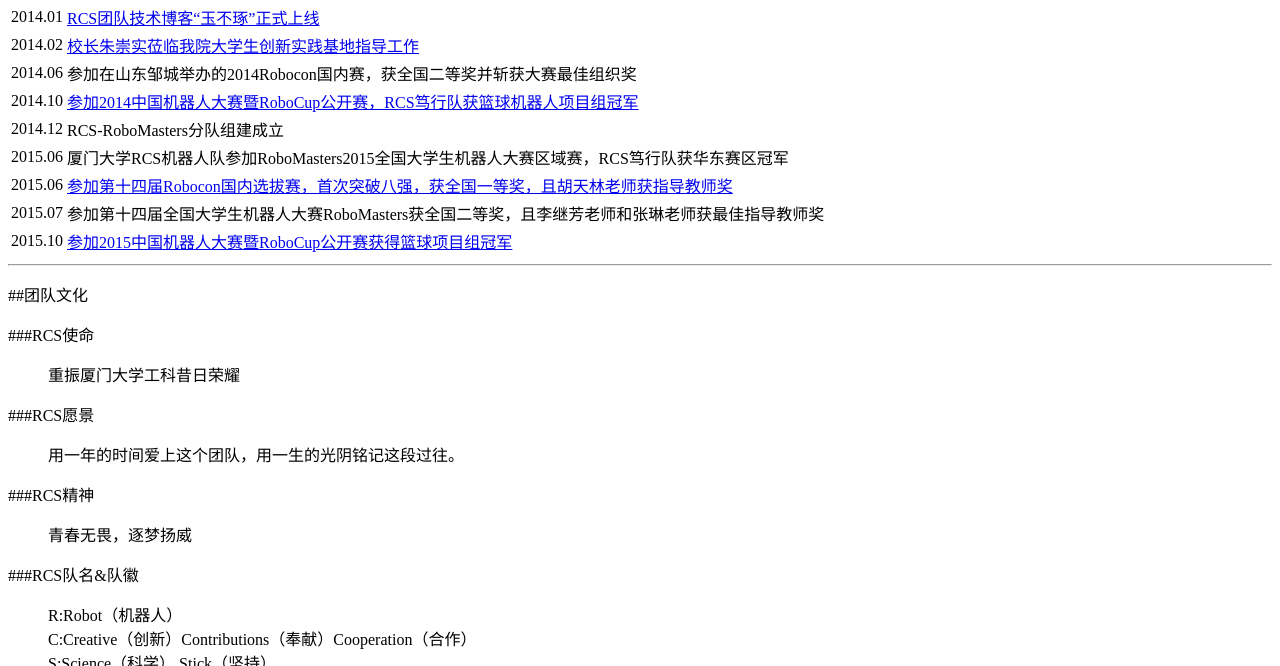
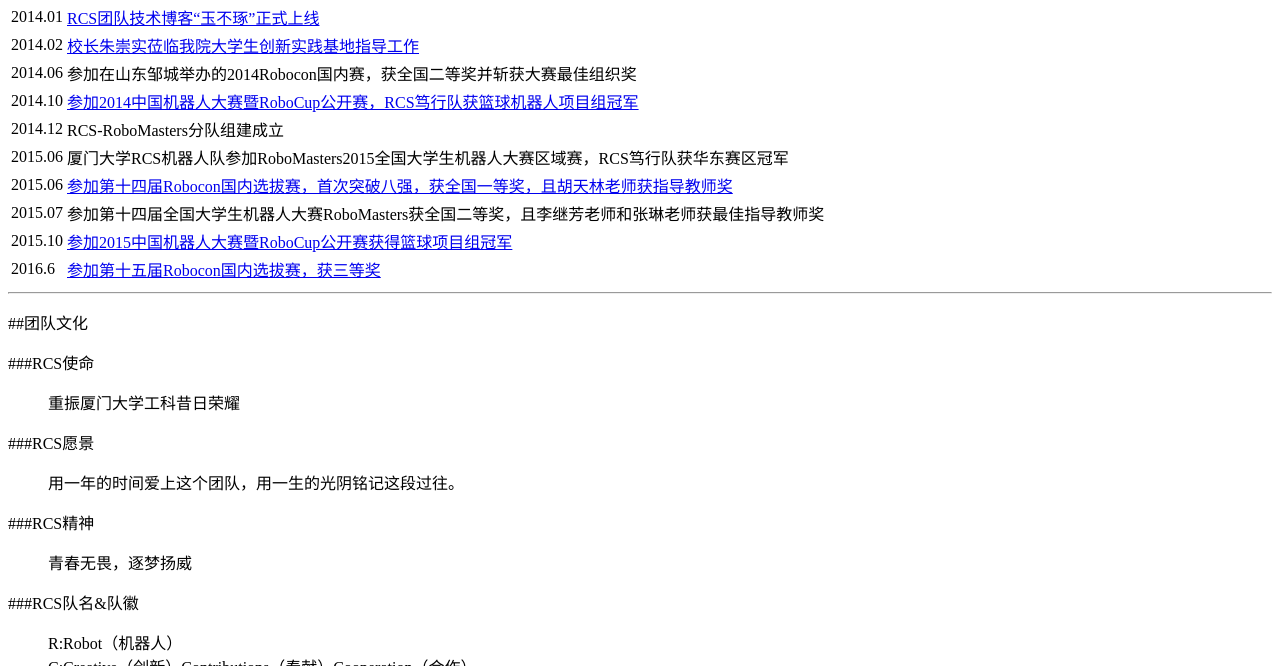
Before and after one commit to RCSTech/RCSTech.github.io, a Jekyll site: the page built from about.md, in a window 1280 px wide and 900 px high, scrolled down 1165 px, cut to the strip 0-666 px from the top of the window. Built offline with Jekyll 4.4.1, drawn with Linux system fonts in a browser that asks for light colours; nearby versions of some CDN libraries.

Commit message:
添加about
增加大事记

```diff
--- a/about.md
+++ b/about.md
@@ -163,6 +163,11 @@
     <td><a href="http://news.xmu.edu.cn/s/13/t/542/94/99/info169113.htm">
     参加2015中国机器人大赛暨RoboCup公开赛获得篮球项目组冠军</a></td>
 </tr>
+<tr>
+    <td>2016.6</td>
+    <td><a href="http://news.xmu.edu.cn/s/13/t/542/94/99/info169113.htm">
+    参加第十五届Robocon国内选拔赛，获三等奖</a></td>
+</tr>
 </table>
 
 -------------------------------------------------------------
```
